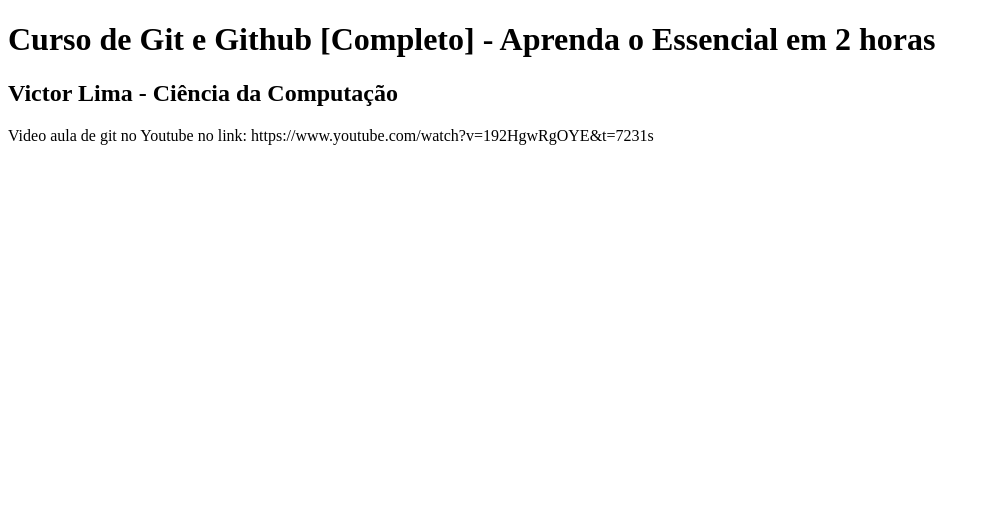
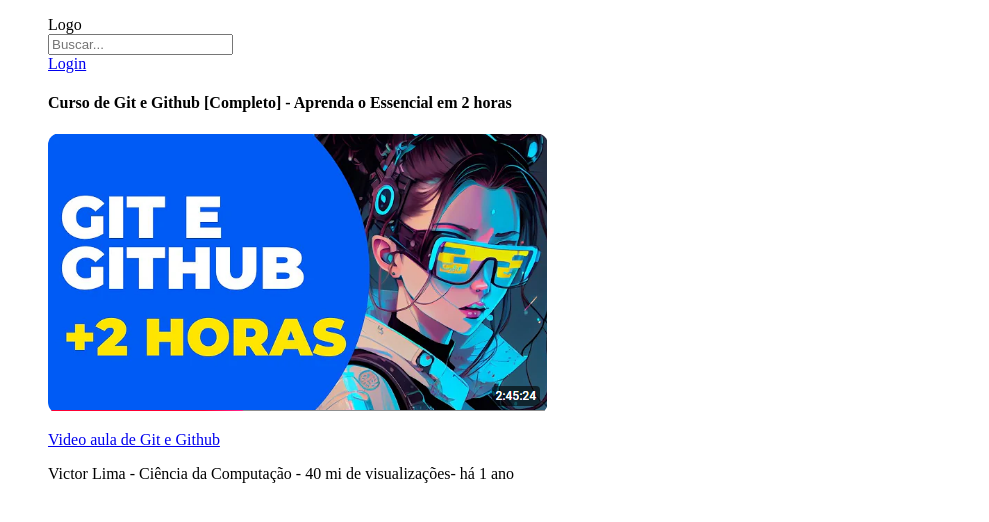
Before and after one commit to narcelioav/curso-de-git-guia-do-programador, a plain HTML site: page index.html in a window 1280 px wide. Shown: the whole page, without its empty margins (0-989 px from the left). Drawn offline with Linux system fonts and the light colour scheme.

Commit message:
Inserindo foto e apresentação do site.

```diff
--- a/index.html
+++ b/index.html
@@ -8,9 +8,34 @@
 </head>
 
 <body>
-    <H1>Curso de Git e Github [Completo] - Aprenda o Essencial em 2 horas</H1>
-    <h2>Victor Lima - Ciência da Computação</h2>
-    <p>Video aula de git no Youtube no link: https://www.youtube.com/watch?v=192HgwRgOYE&t=7231s</p>
+
+    <div>
+        <!--<nav>
+            <ul>
+                <li></li>
+            </ul>
+        </nav>-->
+        <dir>
+            <header class="container">
+                <div class="logo">Logo</div>
+                <div><input type="text" placeholder="Buscar..."></div>
+                <div class="login"><a href="#">Login</a></div>
+            </header>
+
+            <div class="recomendados">
+                <H4>Curso de Git e Github [Completo] - Aprenda o Essencial em 2 horas</H4>
+            </div>
+
+            <div class="conteudo">
+                <img src="img/gitegithub.png" alt="">
+                <a href="https://www.youtube.com/watch?v=192HgwRgOYE&t=7231s" target="_blank">
+                    <p class="principal">Video aula de Git e
+                        Github</p>
+                </a>
+                <p class="secundario">Victor Lima - Ciência da Computação - 40 mi de visualizações- há 1 ano</p>
+            </div>
+        </dir>
+    </div>
 
 </body>
 
```
Also changed, not shown: img/gitegithub.png (added), img/logo.png (added), img/youtube.png (added).
